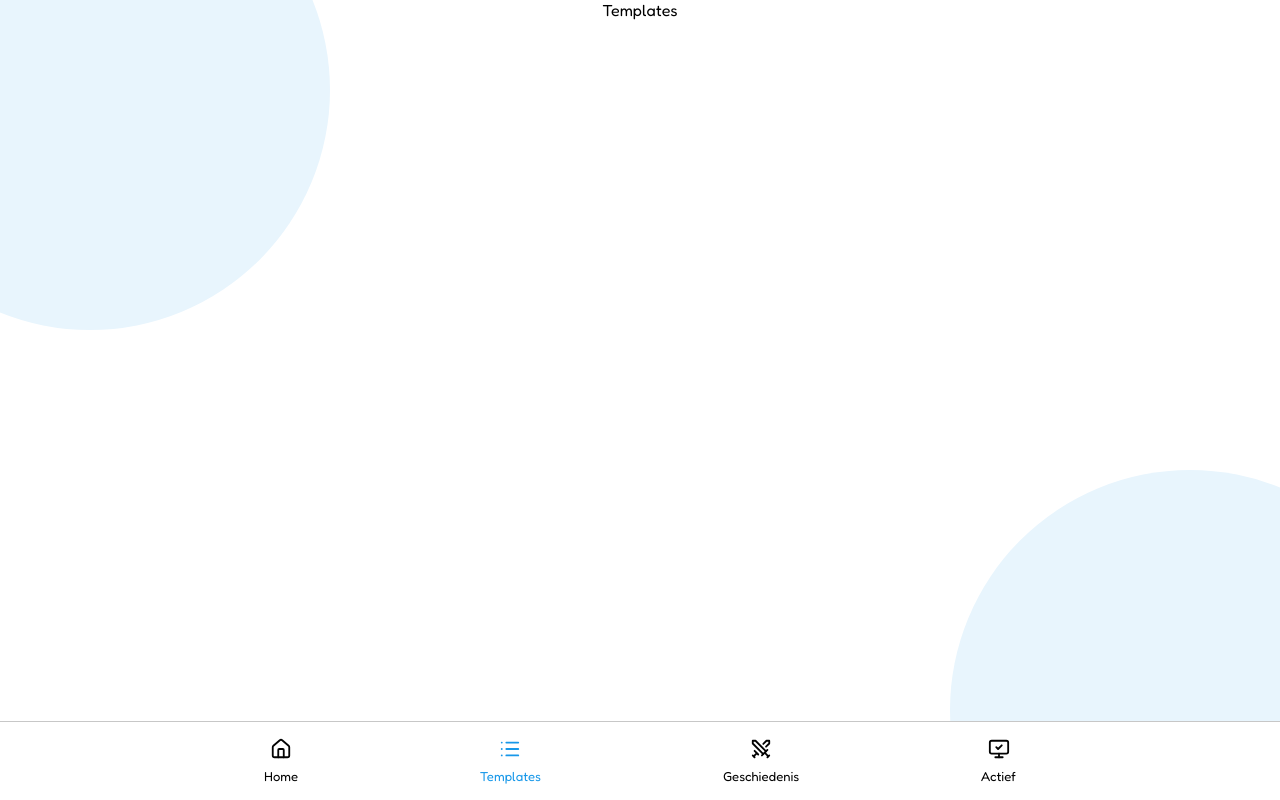
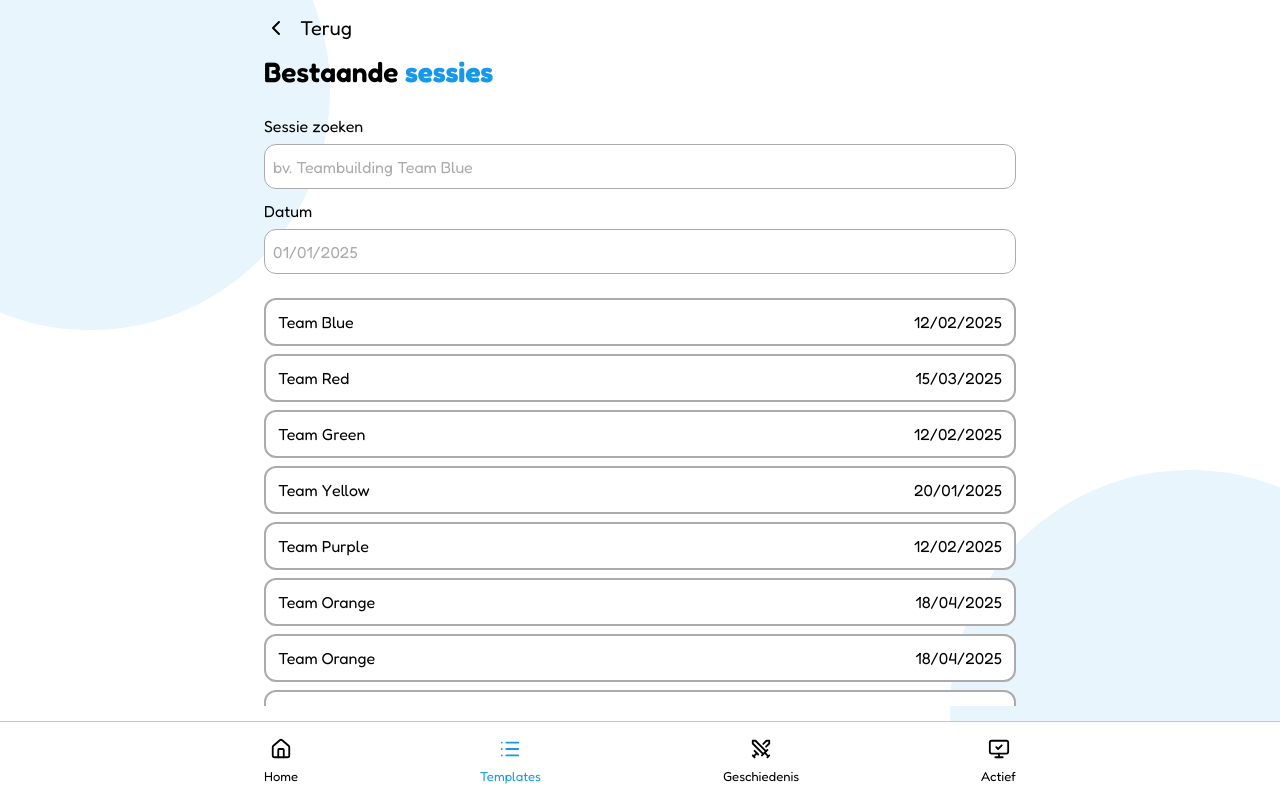
Before and after one commit to Lukas-Bohez/SportScore-, a Vue app in the folder frontend/: page /templates in a window 1280 px wide. Built offline with nearby package versions, Linux system fonts and the light colour scheme.

Commit message:
feat: layout history en templates

```diff
--- a/frontend/src/views/History.vue
+++ b/frontend/src/views/History.vue
@@ -1,4 +1,6 @@
 <template>
+  <div class="app-container">
+    <div class="layout-app-pages">
       <div class="history-page">
         <GenericButton class="generic-button--quaternary" @click="goBack">
           <ChevronLeft class="icon--quaternary" />Terug
@@ -24,6 +26,8 @@
       </div>
       <div class="nav-container">
         <GenericNav />
+      </div>
+    </div>
   </div>
 </template>
 <script setup>
@@ -74,6 +78,7 @@ h3 {
 }
 .history-page-content {
   overflow: auto;
+  margin-top: var(--space-6);
 }
 .back-button {
   display: flex;
--- a/frontend/src/views/Templates.vue
+++ b/frontend/src/views/Templates.vue
@@ -1,11 +1,143 @@
-<script setup>
-import GenericNav from "@/components/Generic/GenericNav.vue";
-import GenericButton from "@/components/Generic/GenericButton.vue";
-</script>
+<template>
+  <div class="app-container">
+    <div class="layout-app-pages">
+      <div class="templates-page">
+        <GenericButton class="generic-button--quaternary" @click="goBack">
+          <ChevronLeft class="icon--quaternary" />Terug
+        </GenericButton>
+        <h3>Bestaande<strong> sessies</strong></h3>
+        <div class="templates-page-inputs">
+          <GenericInput
+            label="Sessie zoeken"
+            placeholder="bv. Teambuilding Team Blue"
+            v-model="searchQueryName"
+          />
+          <GenericInput
+            label="Datum"
+            placeholder="01/01/2025"
+            v-model="searchQueryDate"
+          />
+        </div>
 
-<template>
-  <div>Templates</div>
-  <div class="nav-container">
-    <GenericNav />
+        <div class="templates-page-content">
+          <GenericCard
+            v-for="(card, index) in filteredCards"
+            :key="index"
+            :title="card.title"
+            :date="card.date"
+          />
+        </div>
+
+        <p v-if="filteredCards.length === 0" class="no-results">
+          Geen resultaten gevonden
+        </p>
+      </div>
+      <div class="nav-container">
+        <GenericNav />
+      </div>
+    </div>
   </div>
 </template>
+<script setup>
+import { ref, computed } from "vue";
+import { useRouter } from "vue-router";
+import { ChevronLeft } from "lucide-vue-next";
+defineOptions({ name: "Templates" });
+import GenericCard from "@/components/Generic/GenericCard.vue";
+import GenericNav from "@/components/Generic/GenericNav.vue";
+import GenericInput from "@/components/Generic/GenericInput.vue";
+import GenericButton from "@/components/Generic/GenericButton.vue";
+
+const router = useRouter();
+
+const goBack = () => {
+  router.back();
+};
+
+const searchQueryName = ref("");
+const searchQueryDate = ref("");
+
+const cards = ref([
+  { title: "Team Blue", date: "12/02/2025" },
+  { title: "Team Red", date: "15/03/2025" },
+  { title: "Team Green", date: "12/02/2025" },
+  { title: "Team Yellow", date: "20/01/2025" },
+  { title: "Team Purple", date: "12/02/2025" },
+  { title: "Team Orange", date: "18/04/2025" },
+  { title: "Team Orange", date: "18/04/2025" },
+  { title: "Team Orange", date: "18/04/2025" },
+  { title: "Team Orange", date: "18/04/2025" },
+  { title: "Team Orange", date: "18/04/2025" },
+  { title: "Team Orange", date: "18/04/2025" },
+  { title: "Team Orange", date: "18/04/2025" },
+  { title: "Team Orange", date: "18/04/2025" },
+  { title: "Team Orange", date: "18/04/2025" },
+]);
+
+const filteredCards = computed(() => {
+  return cards.value.filter((card) => {
+    const matchesName =
+      !searchQueryName.value ||
+      card.title.toLowerCase().includes(searchQueryName.value.toLowerCase());
+    const matchesDate =
+      !searchQueryDate.value || card.date.includes(searchQueryDate.value);
+    return matchesName && matchesDate;
+  });
+});
+</script>
+<style scoped>
+h3 {
+  margin: var(--space-5) 0;
+  & span {
+    color: var(--blue-100);
+  }
+}
+
+.templates-page {
+  width: 100%;
+  height: 100%;
+  display: flex;
+  flex-direction: column;
+}
+.templates-page-inputs {
+  display: flex;
+  flex-direction: column;
+  gap: var(--space-4);
+  margin-top: var(--space-4);
+  flex-shrink: 0;
+}
+.templates-page-content {
+  overflow-y: auto;
+  margin-top: var(--space-6);
+  flex: 1;
+  min-height: 0;
+}
+.templates-page-content::-webkit-scrollbar {
+  width: 8px;
+}
+.templates-page-content::-webkit-scrollbar-track {
+  background: transparent;
+}
+.templates-page-content::-webkit-scrollbar-thumb {
+  background-color: var(--blue-40);
+  border-radius: 4px;
+}
+.templates-page-content::-webkit-scrollbar-thumb:hover {
+  background-color: var(--blue-60);
+}
+.back-button {
+  display: flex;
+  align-items: center;
+  cursor: pointer;
+  margin-bottom: var(--space-4);
+}
+.back-button svg {
+  margin-right: var(--space-2);
+}
+.no-results {
+  text-align: center;
+  color: var(--black-50);
+  margin-top: var(--space-8);
+  font-style: italic;
+}
+</style>
```
Lines whose indentation alone changed are shown as unchanged.
